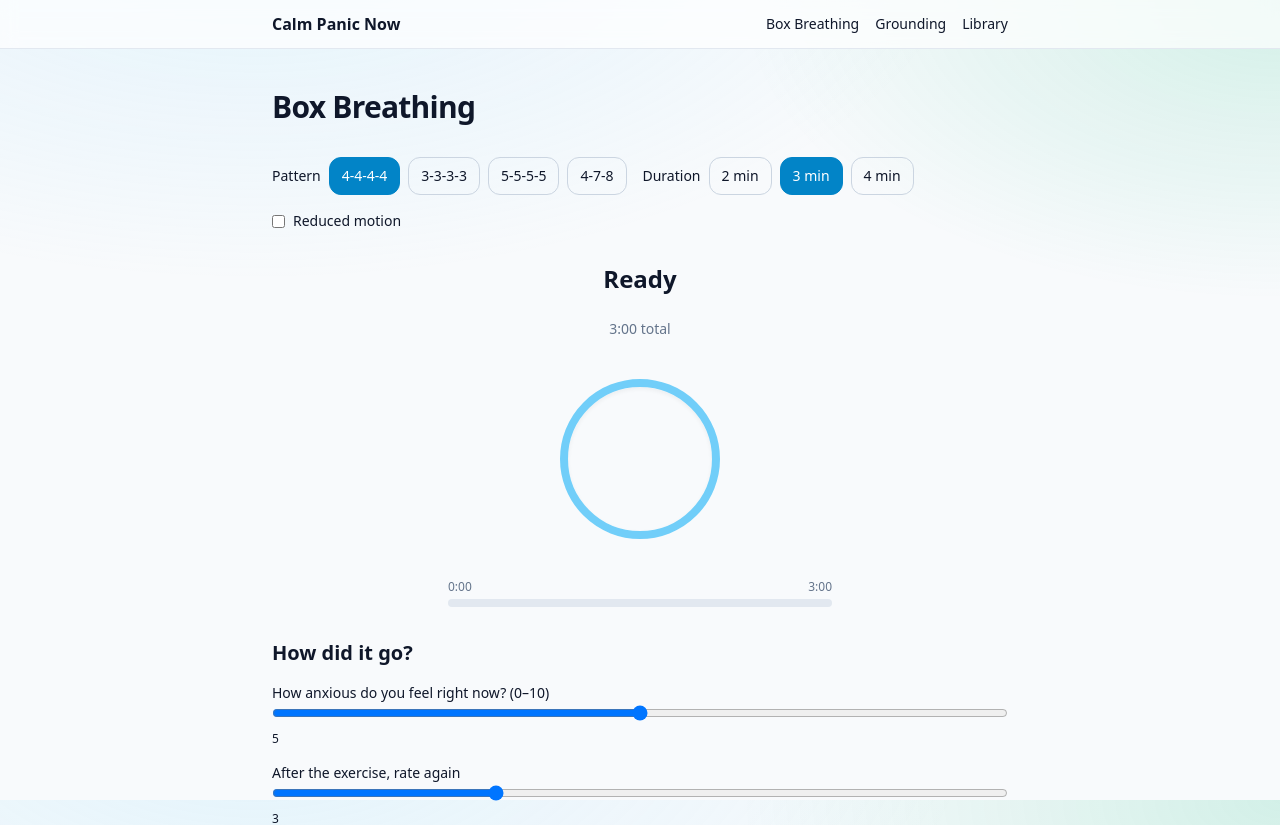
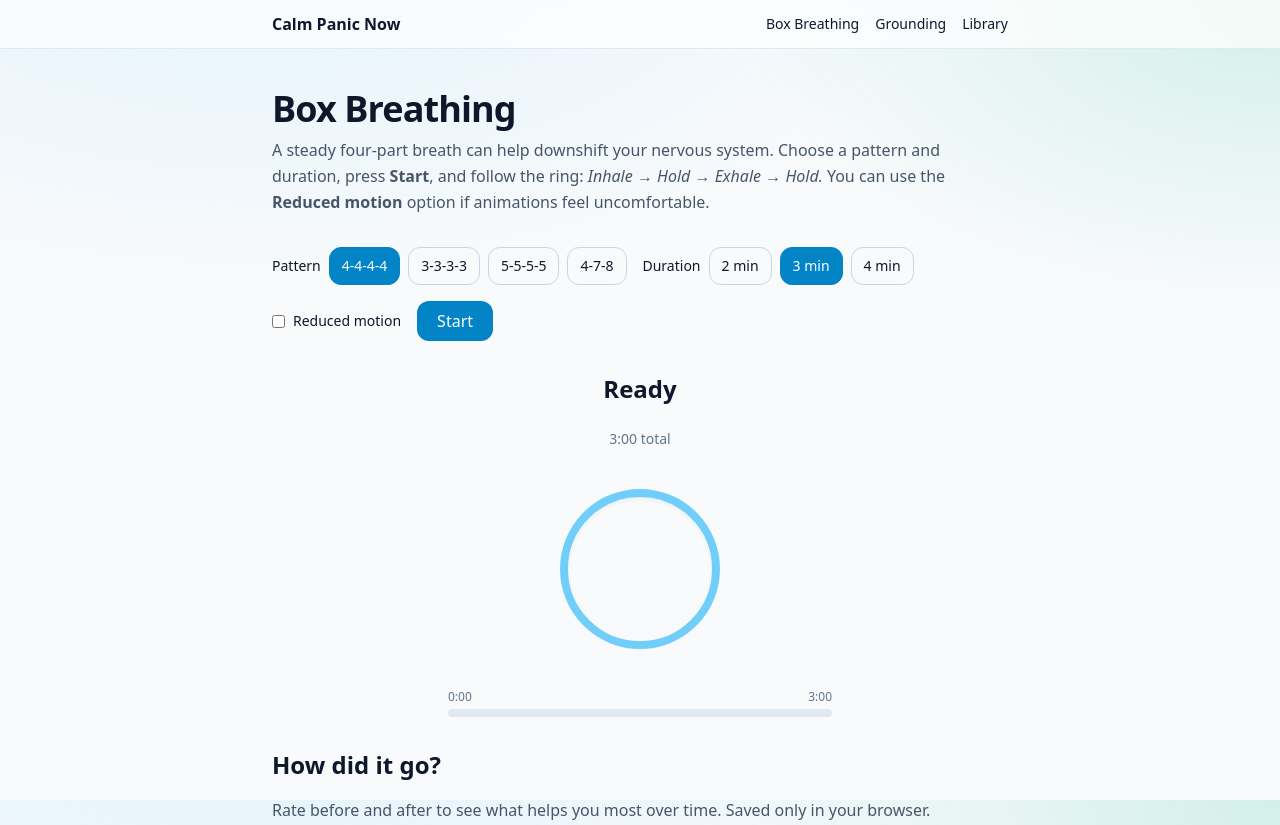
Before and after one commit to JiriTill/calm-panic-now, a Next.js app: page /calm/box-breathing in a window 1280 px wide. Shown: the top 825 px of the page. Built offline with nearby package versions, Linux system fonts and the light colour scheme.

Commit message:
Update page.tsx

```diff
--- a/src/app/calm/box-breathing/page.tsx
+++ b/src/app/calm/box-breathing/page.tsx
@@ -6,11 +6,15 @@ import FeedbackWidget, { type Feedback } from "../../ui/FeedbackWidget";
 
 export default function BoxBreathingPage() {
   const [pattern, setPattern] = useState<PatternKey>("4-4-4-4");
-  const [duration, setDuration] = useState<number>(180); // 3 min default (change to 120 if you prefer 2 min)
+  const [duration, setDuration] = useState<number>(180);
   const [reduced, setReduced] = useState(false);
   const [saved, setSaved] = useState<Feedback | null>(null);
 
-  // Respect user's OS "reduced motion" setting by default
+  // start handling
+  const [started, setStarted] = useState(false);
+  const [startKey, setStartKey] = useState(0);
+
+  // Respect OS setting for reduced motion by default
   useEffect(() => {
     const mq = window.matchMedia("(prefers-reduced-motion: reduce)");
     setReduced(mq.matches);
@@ -21,7 +25,15 @@ export default function BoxBreathingPage() {
 
   return (
     <div className="container py-10 space-y-8">
-      <h1 className="text-3xl font-bold">Box Breathing</h1>
+      <header className="space-y-2">
+        <h1>Box Breathing</h1>
+        <p className="text-slate-600 dark:text-slate-300">
+          A steady four-part breath can help downshift your nervous system.
+          Choose a pattern and duration, press <strong>Start</strong>, and follow the ring:
+          <em> Inhale → Hold → Exhale → Hold.</em> You can use the{" "}
+          <strong>Reduced motion</strong> option if animations feel uncomfortable.
+        </p>
+      </header>
 
       {/* Controls row (chip-style) */}
       <div className="flex flex-wrap gap-4 items-center">
@@ -34,6 +46,8 @@ export default function BoxBreathingPage() {
               aria-pressed={pattern === p}
               className="chip"
               onClick={() => setPattern(p)}
+              disabled={started}
+              title={started ? "Stop to change pattern" : "Set pattern"}
             >
               {p}
             </button>
@@ -49,6 +63,8 @@ export default function BoxBreathingPage() {
               aria-pressed={duration === d}
               className="chip"
               onClick={() => setDuration(d)}
+              disabled={started}
+              title={started ? "Stop to change duration" : "Set duration"}
             >
               {d / 60} min
             </button>
@@ -60,17 +76,49 @@ export default function BoxBreathingPage() {
             type="checkbox"
             checked={reduced}
             onChange={(e) => setReduced(e.target.checked)}
+            disabled={started}
           />
           Reduced motion
         </label>
+
+        {/* Start / Stop */}
+        {!started ? (
+          <button
+            className="px-5 py-2 rounded-xl bg-sky-600 text-white hover:bg-sky-700 smooth"
+            onClick={() => {
+              setStartKey((k) => k + 1); // reset timer & phases
+              setStarted(true);
+              setSaved(null);
+            }}
+          >
+            Start
+          </button>
+        ) : (
+          <button
+            className="px-5 py-2 rounded-xl bg-slate-200 dark:bg-slate-800"
+            onClick={() => setStarted(false)}
+          >
+            Stop
+          </button>
+        )}
       </div>
 
-      {/* Breathing ring + countdown */}
-      <BreathRing durationSec={duration} pattern={pattern} reducedMotion={reduced} />
+      {/* Breathing ring + progress */}
+      <BreathRing
+        durationSec={duration}
+        pattern={pattern}
+        reducedMotion={reduced}
+        started={started}
+        startKey={startKey}
+        onFinish={() => setStarted(false)}
+      />
 
       {/* Quick feedback (saved to localStorage only) */}
       <section className="grid gap-4">
-        <h2 className="text-xl font-semibold">How did it go?</h2>
+        <h2>How did it go?</h2>
+        <p className="text-slate-600 dark:text-slate-300">
+          Rate before and after to see what helps you most over time. Saved only in your browser.
+        </p>
         <FeedbackWidget
           onDone={(fb) => {
             setSaved(fb);
```
